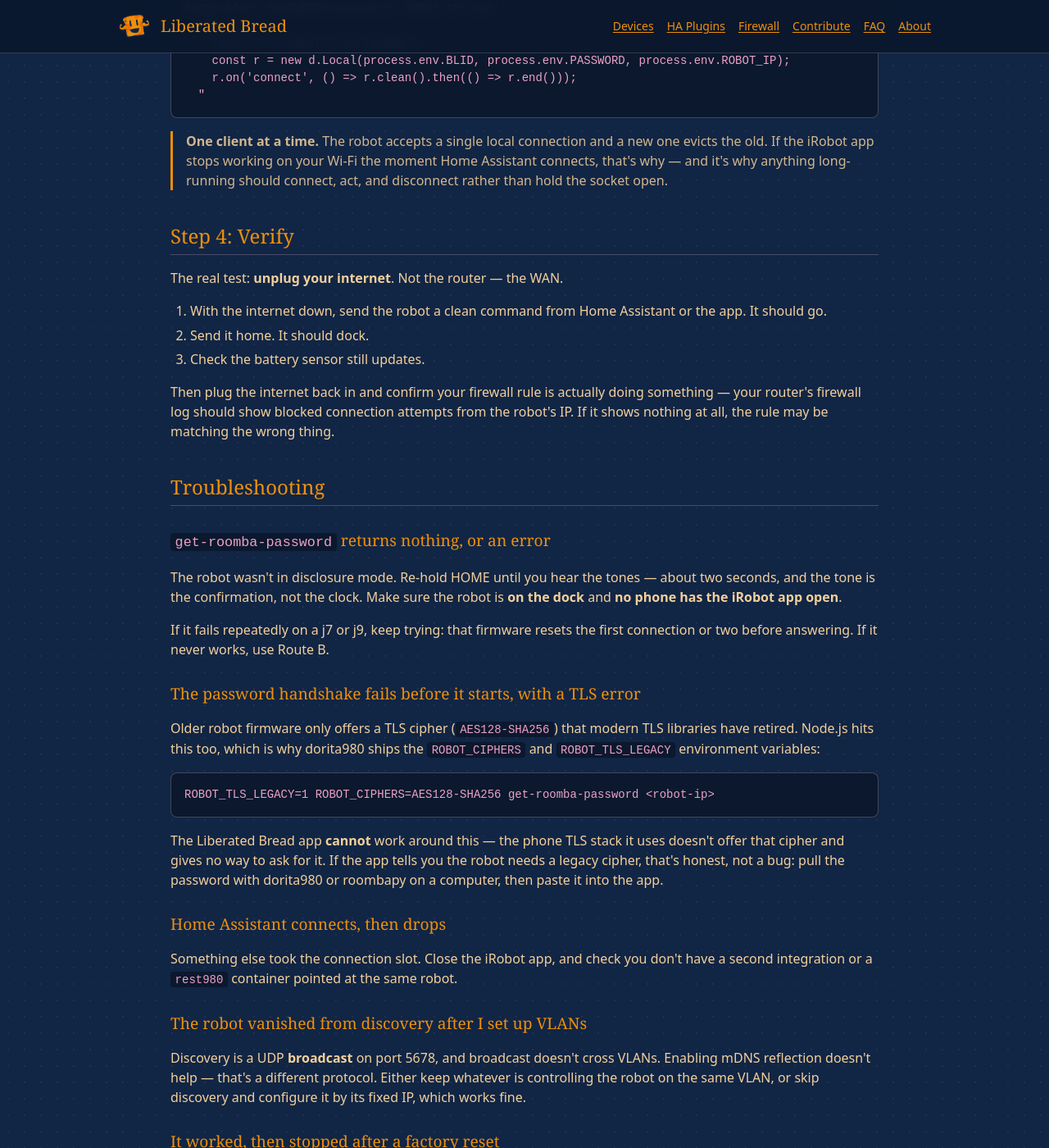
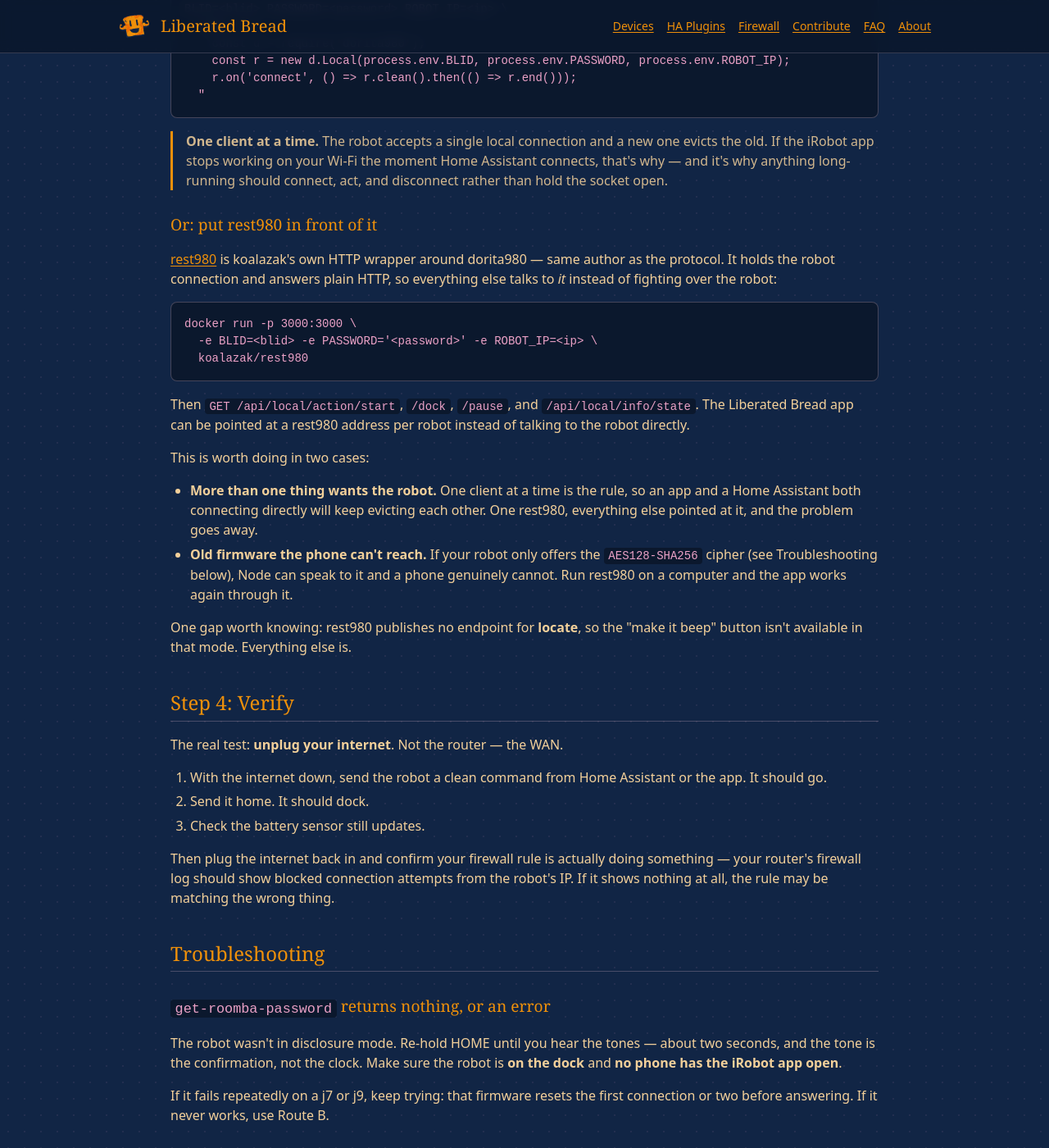
Before and after one commit to liberatedbread/liberatedbread-web-static, a Jekyll site: the page built from _devices/roomba.md, in a window 1280 px wide and 1400 px high, scrolled down 3410 px. Shown: the whole window at 82% size. Built offline with Jekyll 4.4.1, drawn with Linux system fonts in a browser that asks for light colours; some of the changed text lies outside the part shown.

Commit message:
Document rest980 as the other way to drive a Roomba
rest980 is koalazak's own HTTP wrapper around dorita980 — same author as
the protocol — and it is the right answer in two cases the guide already
half-described:

- More than one thing wants the robot. It serves one client at a time, so
  an app and a Home Assistant connecting directly keep evicting each other.
  One rest980 with everything pointed at it is the fix, not a workaround.
- Firmware that only offers AES128-SHA256. The troubleshooting section
  already said the phone cannot reach those robots; it now says what can.
  Node selects that cipher happily, so rest980 on a computer makes the
  robot reachable through the server.

Also notes the gap honestly: rest980 has no locate endpoint, so the
"make it beep" button is unavailable in that mode.

Co-Authored-By: Claude Opus 5 <noreply@anthropic.com>
Claude-Session: https://claude.ai/code/session_01XLNsUN7iJxqHkgMtJSrvks

````diff
--- a/_devices/roomba.md
+++ b/_devices/roomba.md
@@ -182,6 +182,36 @@ BLID=<blid> PASSWORD=<password> ROBOT_IP=<ip> \
 > long-running should connect, act, and disconnect rather than hold the socket
 > open.
 
+### Or: put rest980 in front of it
+
+[rest980](https://github.com/koalazak/rest980) is koalazak's own HTTP wrapper
+around dorita980 — same author as the protocol. It holds the robot connection
+and answers plain HTTP, so everything else talks to *it* instead of fighting
+over the robot:
+
+```bash
+docker run -p 3000:3000 \
+  -e BLID=<blid> -e PASSWORD='<password>' -e ROBOT_IP=<ip> \
+  koalazak/rest980
+```
+
+Then `GET /api/local/action/start`, `/dock`, `/pause`, and
+`/api/local/info/state`. The Liberated Bread app can be pointed at a rest980
+address per robot instead of talking to the robot directly.
+
+This is worth doing in two cases:
+
+- **More than one thing wants the robot.** One client at a time is the rule, so
+  an app and a Home Assistant both connecting directly will keep evicting each
+  other. One rest980, everything else pointed at it, and the problem goes away.
+- **Old firmware the phone can't reach.** If your robot only offers the
+  `AES128-SHA256` cipher (see Troubleshooting below), Node can speak to it and a
+  phone genuinely cannot. Run rest980 on a computer and the app works again
+  through it.
+
+One gap worth knowing: rest980 publishes no endpoint for **locate**, so the
+"make it beep" button isn't available in that mode. Everything else is.
+
 ## Step 4: Verify
 
 The real test: **unplug your internet**. Not the router — the WAN.
@@ -217,10 +247,16 @@ libraries have retired. Node.js hits this too, which is why dorita980 ships the
 ROBOT_TLS_LEGACY=1 ROBOT_CIPHERS=AES128-SHA256 get-roomba-password <robot-ip>
 ```
 
-The Liberated Bread app **cannot** work around this — the phone TLS stack it
-uses doesn't offer that cipher and gives no way to ask for it. If the app tells
-you the robot needs a legacy cipher, that's honest, not a bug: pull the
-password with dorita980 or roombapy on a computer, then paste it into the app.
+The Liberated Bread app **cannot** work around this directly — the phone TLS
+stack it uses doesn't offer that cipher and gives no way to ask for it. If the
+app tells you the robot needs a legacy cipher, that's honest, not a bug. Two
+things do work:
+
+- Pull the password with dorita980 or roombapy on a computer, then paste it
+  into the app.
+- Run [rest980](#or-put-rest980-in-front-of-it) on that computer and point the
+  app at it. Node selects the old cipher happily, so the robot becomes
+  reachable again — through the server rather than directly.
 
 ### Home Assistant connects, then drops
 
````
